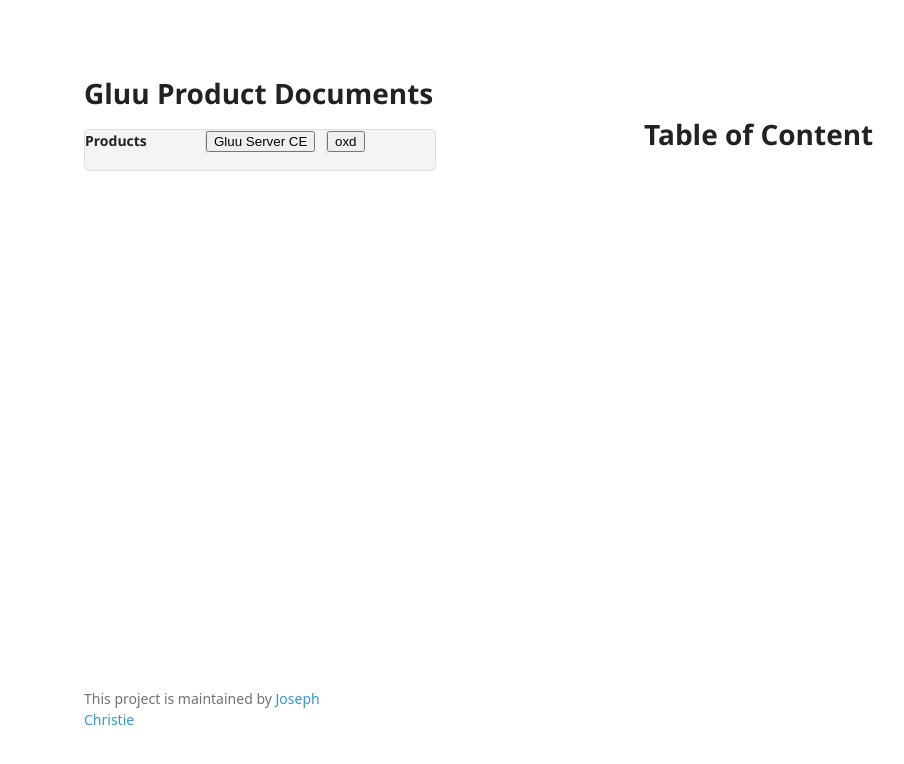
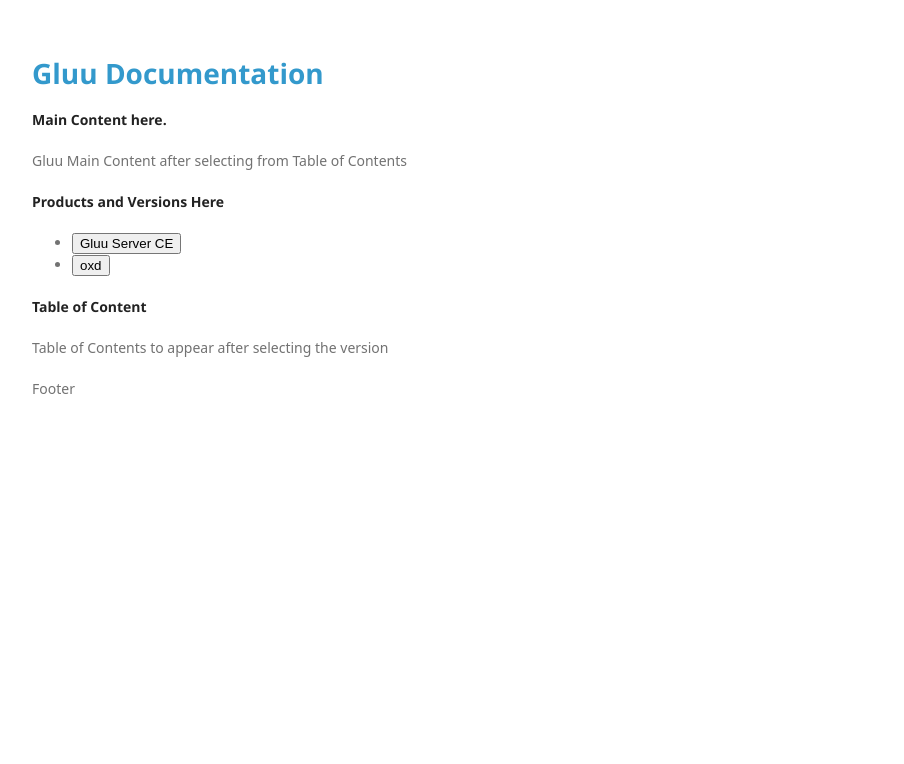
Before and after one commit to jschristie/GluuDocs, a plain HTML site: page index.html in a window 1280 px wide. Shown: the whole page, without its empty margins (26-930 px from the left). Drawn offline with Linux system fonts and the light colour scheme; files that its build step writes are made by us from their sources; a web font is replaced by a local one.

Commit message:
Update index.html

```diff
--- a/index.html
+++ b/index.html
@@ -1,44 +1,44 @@
-<!doctype html>
+<!DOCTYPE HTML PUBLIC "-//W3C//DTD HTML 4.01//EN" "http://www.w3.org/TR/html4/strict.dtd">
 <html>
 <head>
-    <meta charset="utf-8">
-    <meta http-equiv="X-UA-Compatible" content="chrome=1">
 <title>Gluu Documentation</title>
-
-    <link rel="stylesheet" href="stylesheets/styles.css">
-    <link rel="stylesheet" href="stylesheets/pygment_trac.css">
-    <meta name="viewport" content="width=device-width">
-    <!--[if lt IE 9]>
-    <script src="//html5shiv.googlecode.com/svn/trunk/html5.js"></script>
-    <![endif]-->
+<meta http-equiv="content-type" content="text/html; charset=iso-8859-1">
+<link rel="stylesheet" type="text/css" href="styles.css" />
 </head>
 <body>
-    <div class="wrapper">
-      <header>
-        <h1>Gluu Product Documents</h1>
+<div id="container">
+<div id="header"><h1><a href="http://www.free-css.com/free-css-layouts.php">Gluu Documentation</a></h1></div>
+  <div id="wrapper">
+    <div id="content">
+      <p><strong>Main Content here.</strong></p>
+      <p>Gluu Main Content after selecting from Table of Contents</p>
 
+
+    </div>
+  </div>
+  <div id="navigation">
+    <p><strong>Products and Versions Here</strong></p>
     <ul>
-	  <li> <strong>Products</strong></li>
       <li><button onclick="show_CE()" >Gluu Server CE</button></li>
       <li><button onclick="show_oxd()" >oxd</button></li>
     </ul>
-      </header>
 	<p><a id="myAnchor" href="https://zamilskhan.github.io/docs-new"></a></p>
 	    <p><a id="myAnchor1" href="https://zamilskhan.github.io/docs-new"></a></p>
-	    <script>  function show_CE() {
+	    <script>  function show_CE() {
 			    y = document.getElementById("myAnchor").innerHTML="2.4.4";
 			    var x = document.getElementById("myAnchor").href;
 			    y = document.getElementById("myAnchor1").innerHTML="2.4.3";
 			    var x = document.getElementById("myAnchor1").href;
 			    }
 	    </script>
-      <section>
-        <h1>Table of Content</h1>
-      </section>
-      <footer>
-        <p>This project is maintained by <a href="http://github.com/jschristie">Joseph Christie</a></p>
-      </footer>
   </div>
-    <script src="javascripts/scale.fix.js"></script>
+  <div id="extra">
+    <p><strong>Table of Content </strong></p>
+    <p>Table of Contents to appear after selecting the version</p>
+  </div>
+  <div id="footer">
+    <p>Footer</p>
+  </div>
+</div>
 </body>
 </html>
```
Lines whose indentation alone changed are shown as unchanged.
